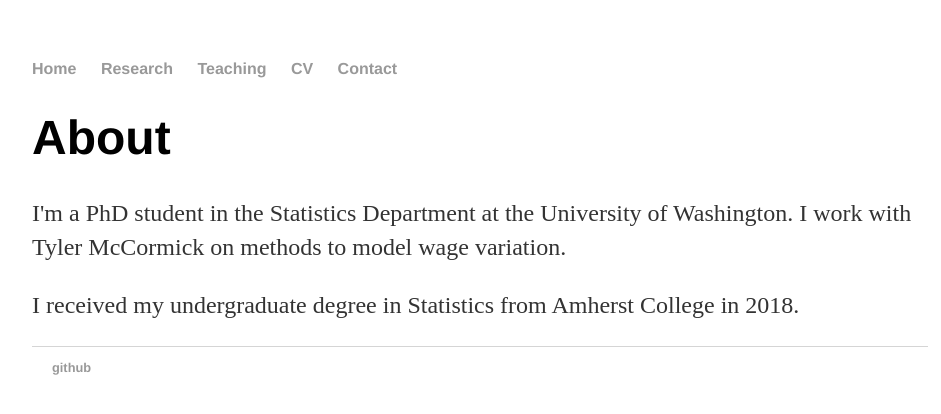
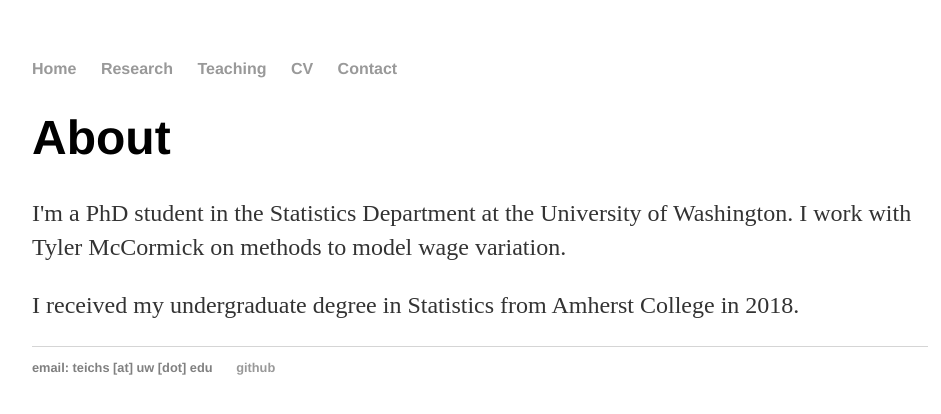
Before and after one commit to svteichman/svteichman.github.io, a Jekyll site: the page built from index.html, in a window 1280 px wide. Shown: the top 414 px of the page, without its empty margins (160-1101 px from the left). Built offline with Jekyll 4.4.1, drawn with Linux system fonts in a browser that asks for light colours.

Commit message:
Update default.html
adding >

```diff
--- a/_layouts/default.html
+++ b/_layouts/default.html
@@ -22,7 +22,7 @@
 			</div><!-- /.container -->
 			<footer>
 	    		<ul>
-				<li style="color:#808080" email: teichs [at] uw [dot] edu </li>
+				<li style="color:#808080"> email: teichs [at] uw [dot] edu </li>
 	        		<li><a href="https://github.com/svteichman">github</a></li>
 				</ul>
 			</footer>
```
